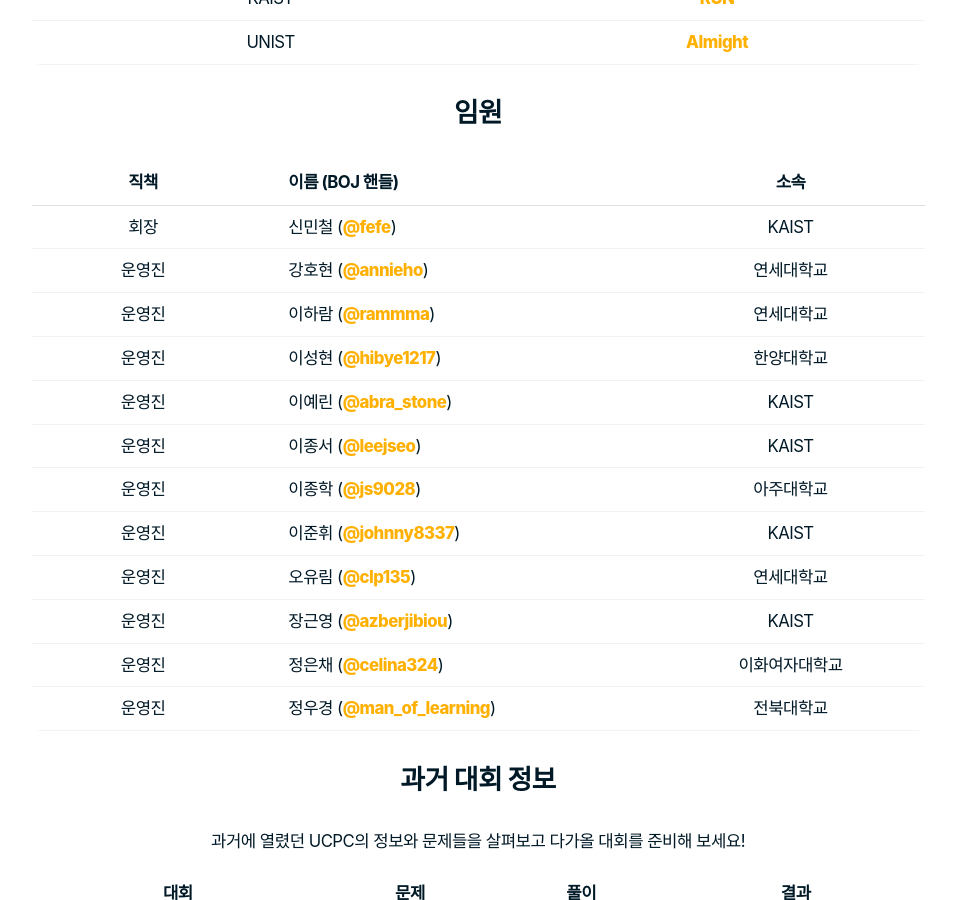
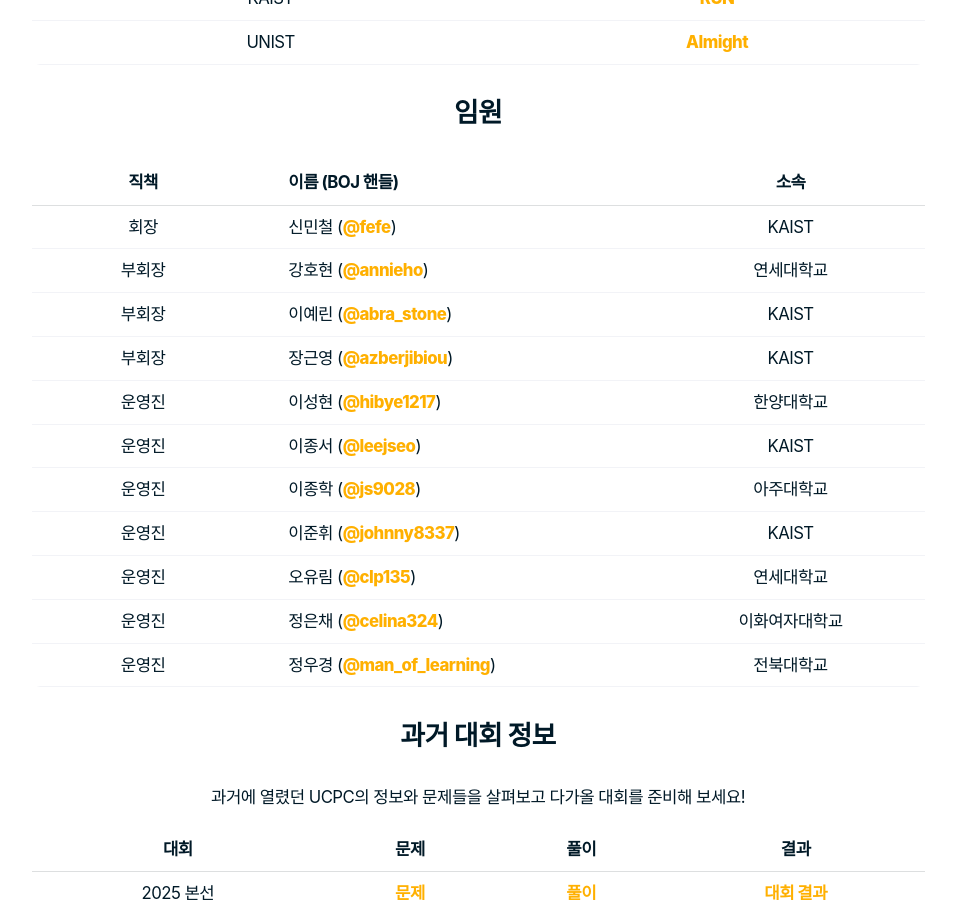
Before and after one commit to ucpcc/main, a Jekyll site: the page built from index.md, in a window 1280 px wide and 900 px high, scrolled down 2961 px. Shown: the whole window, without its empty margins (162-1118 px from the left). Built offline with Jekyll 4.4.1, drawn with Linux system fonts in a browser that asks for light colours; some web fonts are replaced.

Commit message:
chore: 운영진 정보 최신화 (#42)
* 하람님 리스트에서 제거

* 호현, 예린, 근영 부회장으로 표기

```diff
--- a/index.md
+++ b/index.md
@@ -81,15 +81,14 @@ title: 전국 대학생 프로그래밍 대회 동아리 연합
 | 직책 | 이름 (BOJ 핸들) | 소속 |
 | :---: | :--- | --- |
 | 회장 | 신민철 ([@fefe](https://www.acmicpc.net/user/fefe){:target="_blank"}) | KAIST |
-| 운영진 | 강호현 ([@annieho](https://www.acmicpc.net/user/annieho){:target="_blank"}) | 연세대학교 |
-| 운영진 | 이하람 ([@rammma](https://www.acmicpc.net/user/rammma){:target="_blank"}) | 연세대학교 |
+| 부회장 | 강호현 ([@annieho](https://www.acmicpc.net/user/annieho){:target="_blank"}) | 연세대학교 |
+| 부회장 | 이예린 ([@abra_stone](https://www.acmicpc.net/user/abra_stone){:target="_blank"}) | KAIST |
+| 부회장 | 장근영 ([@azberjibiou](https://www.acmicpc.net/user/azberjibiou){:target="_blank"}) | KAIST |
 | 운영진 | 이성현 ([@hibye1217](https://www.acmicpc.net/user/hibye1217){:target="_blank"}) | 한양대학교 |
-| 운영진 | 이예린 ([@abra_stone](https://www.acmicpc.net/user/abra_stone){:target="_blank"}) | KAIST |
 | 운영진 | 이종서 ([@leejseo](https://www.acmicpc.net/user/leejseo){:target="_blank"}) | KAIST |
 | 운영진 | 이종학 ([@js9028](https://www.acmicpc.net/user/js9028){:target="_blank"}) | 아주대학교 |
 | 운영진 | 이준휘 ([@johnny8337](https://www.acmicpc.net/user/johnny8337){:target="_blank"}) | KAIST |
 | 운영진 | 오유림 ([@clp135](https://www.acmicpc.net/user/clp135){:target="_blank"}) | 연세대학교 |
-| 운영진 | 장근영 ([@azberjibiou](https://www.acmicpc.net/user/azberjibiou){:target="_blank"}) | KAIST |
 | 운영진 | 정은채 ([@celina324](https://www.acmicpc.net/user/celina324){:target="_blank"}) | 이화여자대학교 |
 | 운영진 | 정우경 ([@man_of_learning](https://www.acmicpc.net/user/man_of_learning){:target="_blank"}) | 전북대학교 |
 
```
